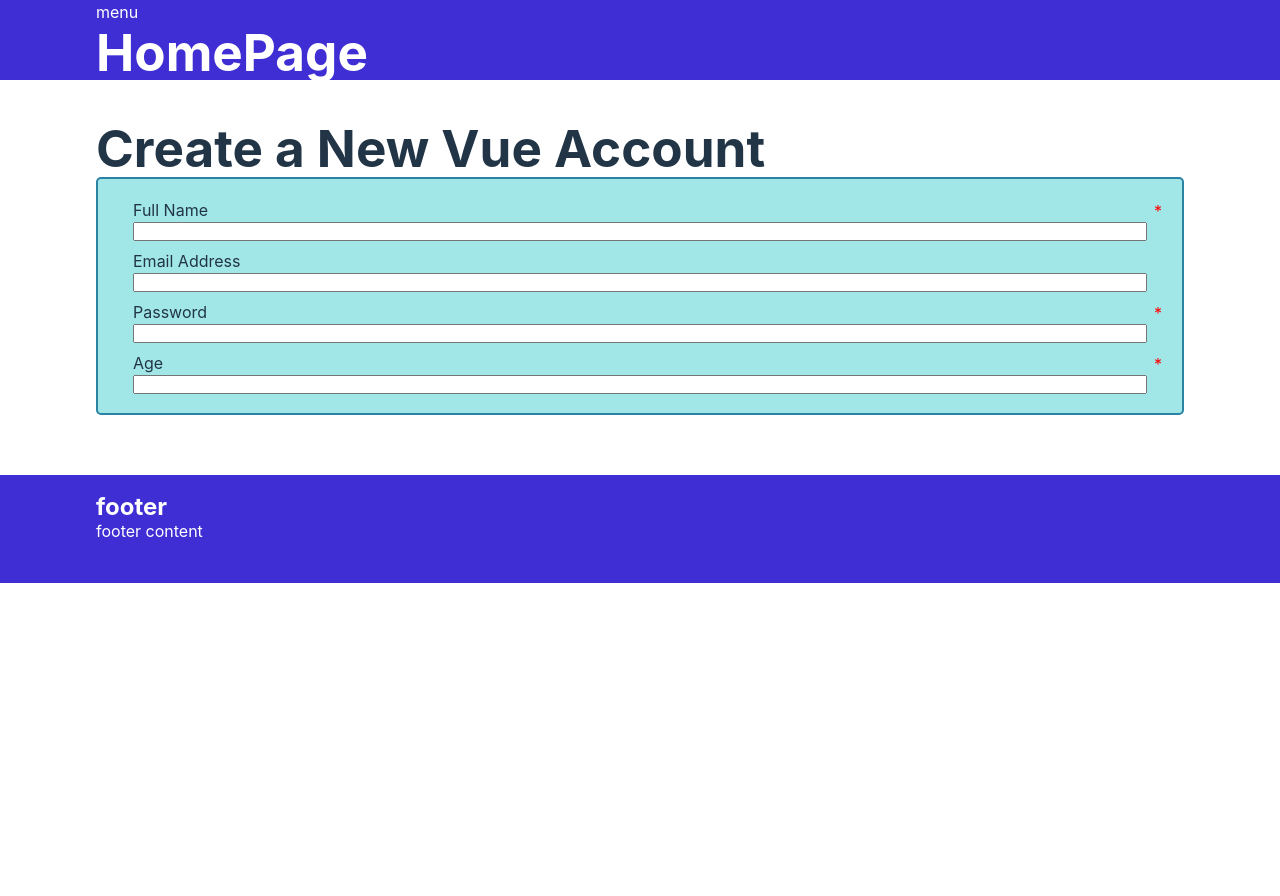
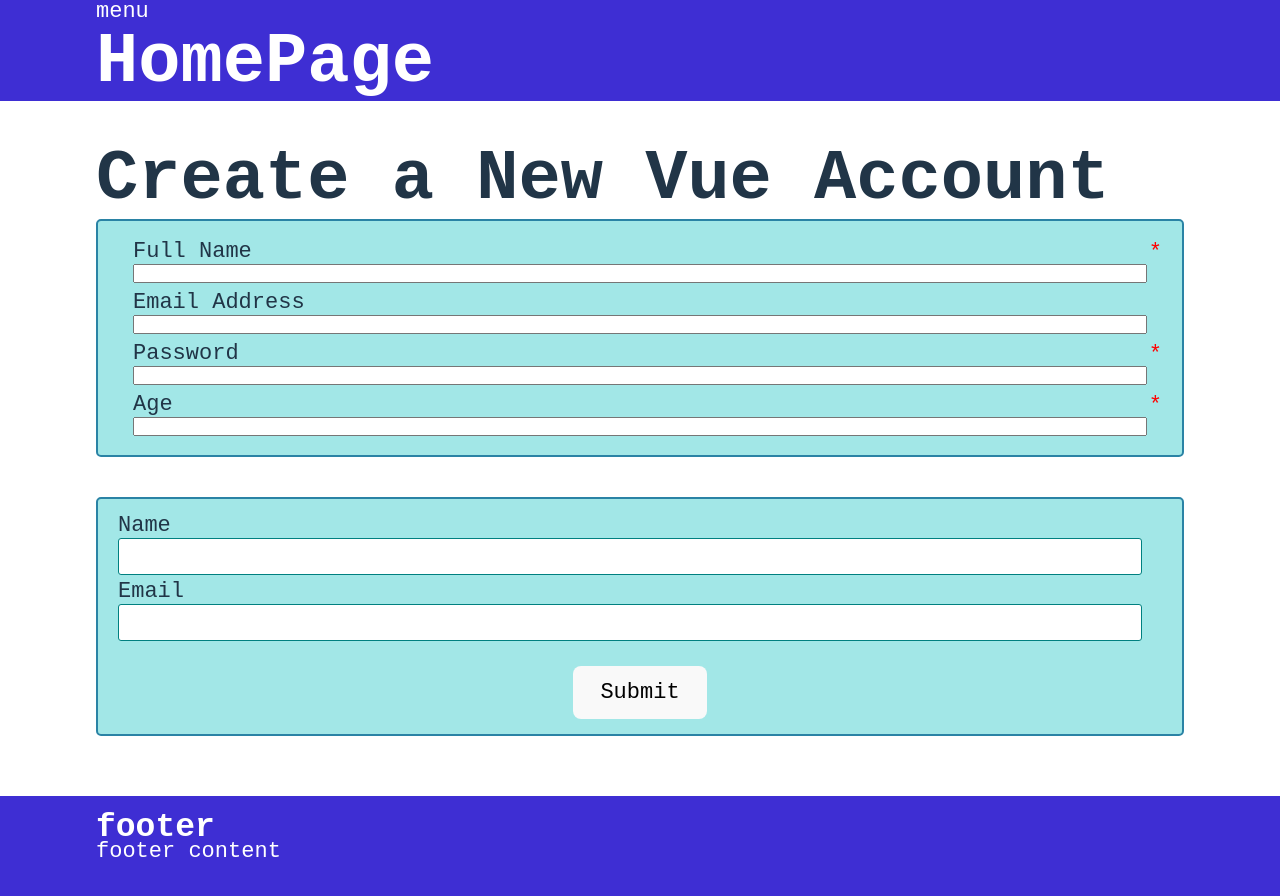
Before and after one commit to BorisRozumniy/vue-first-app, a Vue app: page / in a window 1280 px wide. Shown: the top 896 px of the page. Before the commit the page ends 800 px from the top, so only its background shows below. Built offline with nearby package versions, Linux system fonts and the light colour scheme.

Commit message:
added the AuthForm to the Homepage

```diff
--- a/src/components/HomePage.vue
+++ b/src/components/HomePage.vue
@@ -9,6 +9,7 @@
 			<template v-slot:content>
 				<Container>
 					<AccountForm />
+					<AuthForm class="mt40" />
 				</Container>
 			</template>
 			<template v-slot:footer>
@@ -22,12 +23,14 @@
 import AccountForm from './AccountForm.vue';
 import PageLayout from './PageLayout.vue';
 import Header from './Header.vue'
+import AuthForm from './Coockbook/AuthForm.vue';
 
 export default {
 	components: {
 		Header,
 		PageLayout,
 		AccountForm,
+		AuthForm
 	}
 }
 </script>
@@ -35,6 +38,5 @@ export default {
 <style scoped>
 .content {
 	background-color: aquamarine;
-
 }
 </style>
--- a/src/style.css
+++ b/src/style.css
@@ -20,6 +20,7 @@ a {
   color: #646cff;
   text-decoration: inherit;
 }
+
 a:hover {
   color: #535bf2;
 }
@@ -29,6 +30,7 @@ a {
   color: #646cff;
   text-decoration: inherit;
 }
+
 a:hover {
   color: #535bf2;
 }
@@ -39,6 +41,9 @@ body {
   place-items: center;
   min-width: 320px;
   min-height: 100vh; */
+  font-family: 'Courier New', Courier, monospace;
+  font-weight: 500;
+  font-size: 22px;
 }
 
 h1 {
@@ -57,9 +62,11 @@ button {
   cursor: pointer;
   transition: border-color 0.25s;
 }
+
 button:hover {
   border-color: #646cff;
 }
+
 button:focus,
 button:focus-visible {
   outline: 4px auto -webkit-focus-ring-color;
@@ -81,10 +88,16 @@ button:focus-visible {
     color: #213547;
     background-color: #ffffff;
   }
+
   a:hover {
     color: #747bff;
   }
+
   button {
     background-color: #f9f9f9;
   }
 }
+
+.mt40 {
+  margin-top: 40px;
+}
```
